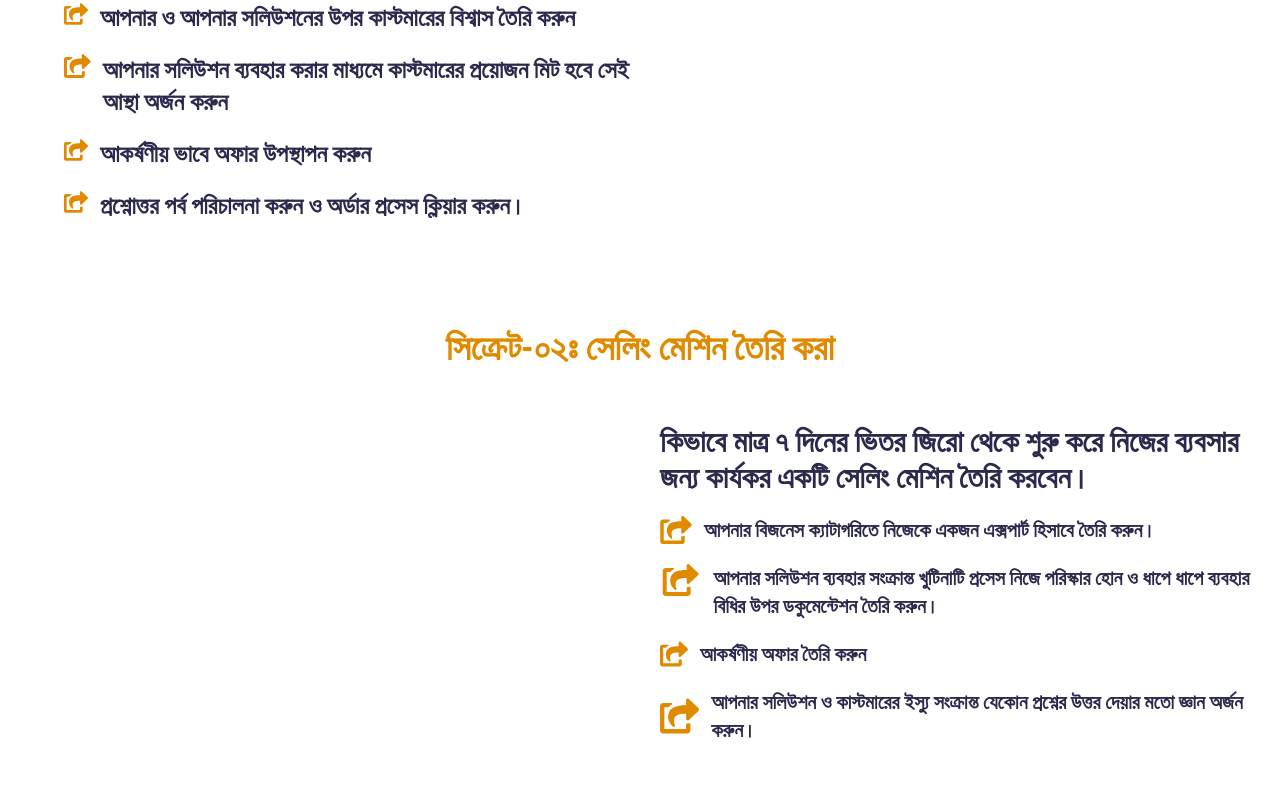
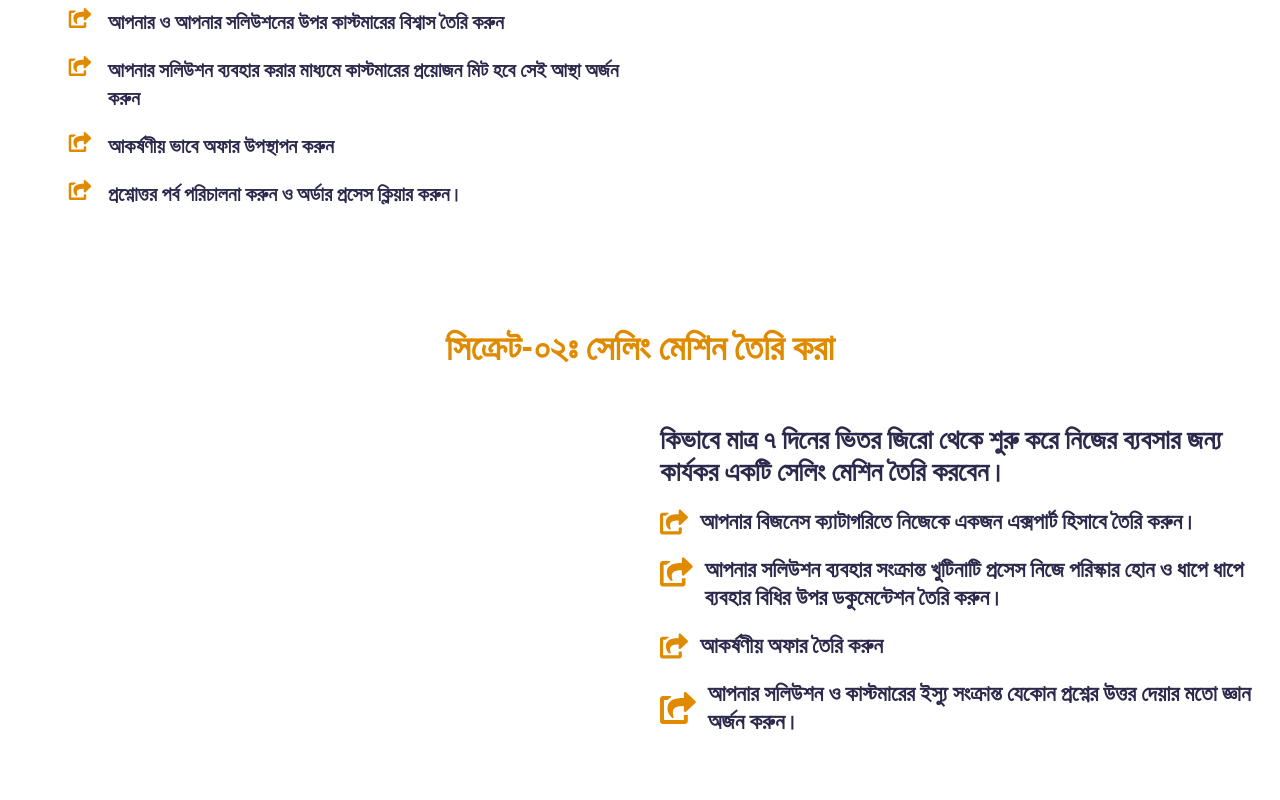
Before and after one commit to afruzaakter/mofassel.com-react-project, a React (Vite) app: page / in a window 1280 px wide. Shown: the part 1880-2680 px from the top of the page. Built offline with nearby package versions, Linux system fonts and the light colour scheme.

Commit message:
selling machine pricing part done

```diff
--- a/src/Components/Home/Home.jsx
+++ b/src/Components/Home/Home.jsx
@@ -7,6 +7,7 @@ import SecrateTwo from "./SecrateTwo";
 import SellingMachineSecrate from "./SellingMachineSecrate";
 import SellingMachineSecrateCard from "./SellingMachineSecrateCard";
 import SellingMachineWork from "./SellingMachineWork";
+import SellingMachingPricing from "./SellingMachingPricing";
 
 const Home = () => {
     return (
@@ -39,7 +40,7 @@ const Home = () => {
         <SecrateThree/>
         <Categori/>
         <ReviewSection/>
-
+        <SellingMachingPricing/>
 
         <ContactUs/>
         </section>
--- a/src/Components/Home/ReviewSection.jsx
+++ b/src/Components/Home/ReviewSection.jsx
@@ -75,7 +75,7 @@ const ReviewSection = () => {
                      <div>
                      <div className="text-xl">Antar Dey</div>
                      <div className=" text-gray-500 text-[16px]">9 months ago</div>
-                      <div className="lg:rating  rating-sm lg:ml-2 bg-blue-600 space-x-2 ">
+                      <div className="lg:rating  rating-sm lg:ml-2  space-x-2 ">
                             <input type="radio" name="rating-7" className="mask mask-star-2 bg-blue-600 mt-1" />
                             <input type="radio" name="rating-7" className="mask mask-star-2 bg-blue-600 mt-1"/>
                             <input type="radio" name="rating-7" className="mask mask-star-2 bg-blue-600 mt-1"/>
--- a/src/Components/Home/SecrateOne.jsx
+++ b/src/Components/Home/SecrateOne.jsx
@@ -6,12 +6,12 @@ const SecrateOne = () => {
             <h1 className='text-center text-primary text-4xl font-bold mt-14'>সিক্রেট-০১ঃ সেলিং মেশিন হ্যাকিং</h1>
             <div className='flex flex-col   lg:flex-row justify-between items-center p-2 md:p-0 lg:ml-14  mt-10 gap-8'>
                 <div className='text-secondary font-bold w-full lg:w-2/4'>
-                      <h1 className='text-xl md:text-2xl lg:text-3xl lg:p-2 mb-8 font-hind-siliguri '>কিভাবে মাত্র ৩ দিনের ভিতর নিজের ব্যবসার জন্য একটি সেলিং মেশিন তৈরির যাবতীয় প্রস্তুতি নিবেন।</h1>
-                      <ul className='lg:pl-2  space-y-5 font-hind-siliguri   md:text-xl lg:text-2xl'>
-                        <li className='flex justify-start   gap-3 '><FaShareSquare className='text-primary w-6'/> আপনার ও আপনার সলিউশনের উপর কাস্টমারের বিশ্বাস তৈরি করুন</li>
-                        <li className='flex justify-start  gap-3'><FaShareSquare className='text-primary w-8'/> আপনার সলিউশন ব্যবহার করার মাধ্যমে কাস্টমারের প্রয়োজন মিট হবে সেই আস্থা অর্জন করুন</li>
-                        <li className='flex justify-start  gap-3'><FaShareSquare className='text-primary w-6'/> আকর্ষণীয় ভাবে অফার উপস্থাপন করুন</li>
-                        <li className='flex justify-start  gap-3 '><FaShareSquare className='text-primary '/> প্রশ্নোত্তর পর্ব পরিচালনা করুন ও অর্ডার প্রসেস ক্লিয়ার করুন।</li>
+                      <h1 className='text-xl md:text-2xl lg:text-[30px] lg:p-2 mb-8  '>কিভাবে মাত্র ৩ দিনের ভিতর নিজের ব্যবসার জন্য একটি সেলিং মেশিন তৈরির যাবতীয় প্রস্তুতি নিবেন।</h1>
+                      <ul className='lg:pl-2  space-y-5 md:text-xl lg:text-[20px]'>
+                        <li className='flex justify-start  gap-3 '><FaShareSquare className='text-primary lg:w-8 w-5'/> আপনার ও আপনার সলিউশনের উপর কাস্টমারের বিশ্বাস তৈরি করুন</li>
+                        <li className='flex justify-start  gap-3'><FaShareSquare className='text-primary lg:w-8 w-8'/> আপনার সলিউশন ব্যবহার করার মাধ্যমে কাস্টমারের প্রয়োজন মিট হবে সেই আস্থা অর্জন করুন</li>
+                        <li className='flex justify-start  gap-3'><FaShareSquare className='text-primary lg:w-8'/> আকর্ষণীয় ভাবে অফার উপস্থাপন করুন</li>
+                        <li className='flex justify-start  gap-3 '><FaShareSquare className='text-primary lg:w-8 w-6'/> প্রশ্নোত্তর পর্ব পরিচালনা করুন ও অর্ডার প্রসেস ক্লিয়ার করুন।</li>
                       </ul>
                 </div>
 
--- a/src/Components/Home/SecrateTwo.jsx
+++ b/src/Components/Home/SecrateTwo.jsx
@@ -8,13 +8,13 @@ const SecrateTwo = () => {
         <div className=' w-full lg:w-2/4'>
            <ReactPlayer  width='90%'  url='https://youtu.be/5Tis3P72h4c' />
            </div>
-            <div className='text-secondary font-bold w-full md:w-2/4'>
-                  <h1 className='text-xl md:text-2xl lg:text-3xl mb-5 font-hind-siliguri'>কিভাবে মাত্র ৭ দিনের ভিতর জিরো থেকে ‍শুরু করে নিজের ব্যবসার জন্য কার্যকর একটি সেলিং মেশিন তৈরি করবেন।</h1>
-                  <ul className=' text-xl sm:text-xl  md:text-xl lg:text-xl space-y-5 font-hind-siliguri'>
-                    <li className='flex justify-start  items-center gap-3'><FaShareSquare className='text-primary w-8 h-7'/> আপনার বিজনেস ক্যাটাগরিতে নিজেকে একজন এক্সপার্ট হিসাবে তৈরি করুন।</li>
-                    <li className='flex justify-start items-start gap-3'><FaShareSquare className='text-primary w-14 h-8'/> আপনার সলিউশন ব্যবহার সংক্রান্ত খুটিনাটি প্রসেস নিজে পরিস্কার  হোন ও ধাপে ধাপে ব্যবহার বিধির উপর ডকুমেন্টেশন তৈরি করুন।</li>
-                    <li className='flex justify-start items-center gap-3'><FaShareSquare className='text-primary  w-7 h-7'/> আকর্ষণীয় অফার তৈরি করুন</li>
-                    <li className='flex justify-start items-center gap-3'><FaShareSquare className='text-primary w-10 h-10'/> আপনার সলিউশন ও কাস্টমারের ইস্যু সংক্রান্ত যেকোন প্রশ্নের উত্তর দেয়ার মতো জ্ঞান অর্জন করুন।</li>
+            <div className='text-secondary font-bold w-full md:w-2/4 mt-5 lg:mt-0'>
+                  <h1 className='text-xl md:text-2xl lg:text-[27px] mb-5 font-hind-siliguri'>কিভাবে মাত্র ৭ দিনের ভিতর জিরো থেকে ‍শুরু করে নিজের ব্যবসার জন্য কার্যকর একটি সেলিং মেশিন তৈরি করবেন।</h1>
+                  <ul className=' text-xl sm:text-xl  md:text-xl lg:text-[22px] space-y-5 font-hind-siliguri'>
+                    <li className='flex justify-start  items-center gap-3'><FaShareSquare className='text-primary w-8 lg:w-7 h-7'/> আপনার বিজনেস ক্যাটাগরিতে নিজেকে একজন এক্সপার্ট হিসাবে তৈরি করুন।</li>
+                    <li className='flex justify-start items-start gap-3'><FaShareSquare className='text-primary w-14 lg:w-12 h-8'/> আপনার সলিউশন ব্যবহার সংক্রান্ত খুটিনাটি প্রসেস নিজে পরিস্কার  হোন ও ধাপে ধাপে ব্যবহার বিধির উপর ডকুমেন্টেশন তৈরি করুন।</li>
+                    <li className='flex justify-start items-center gap-3'><FaShareSquare className='text-primary  lg:w-7 h-7'/> আকর্ষণীয় অফার তৈরি করুন</li>
+                    <li className='flex justify-start items-center gap-3'><FaShareSquare className='text-primary w-12 lg:w-10 h-10'/> আপনার সলিউশন ও কাস্টমারের ইস্যু সংক্রান্ত যেকোন প্রশ্নের উত্তর দেয়ার মতো জ্ঞান অর্জন করুন।</li>
                   </ul>
             </div>
 
--- /dev/null
+++ b/src/Components/Home/SellingMachingPricing.jsx
@@ -0,0 +1,30 @@
+
+
+const SellingMachingPricing = () => {
+    return (
+        <div className="p-10">
+            <div>
+                <h1 className="text-primary text-2xl lg:text-5xl text-center font-bold">MASTERING SELLING MACHINE (MSM)</h1>
+                <h1 className="text-secondary text-2xl lg:text-4xl font-bold text-center mt-8">What are you going to get?</h1>
+                <div className="p-14">
+                    <p className="text-secondary text-2xl lg:text-4xl font-bold lg:mb-6">Mastering Selling Machine <span className="text-primary  ">-------------------------------------------------</span> <span className="text-primary  ">৳10000 Value</span> </p>
+                    <p className="text-secondary text-2xl lg:text-4xl font-bold  lg:mb-6">Mastering Selling Machine Scripts<span className="text-primary  ">----------------------------------------- </span> <span className="text-primary  ">৳1400 Value</span> </p>
+                    <p className="text-secondary text-2xl lg:text-4xl font-bold  lg:mb-6">MSM - Expert Team - Private Group Support<span className="text-primary  ">-------------------------------</span> <span className="text-primary  ">৳3600 Value</span> </p>
+                    <p className="text-secondary text-2xl lg:text-4xl font-bold  lg:mb-6">MSM - Community Networking<span className="text-primary  ">----------------------------------------------</span> <span className="text-primary  ">Priceless Value</span> </p>
+                    <p className="text-secondary text-2xl lg:text-4xl font-bold  lg:mb-6">MSM - Mentoring Live Session<span className="text-primary  ">---------------------------------------------</span> <span className="text-primary  ">৳15000 Value</span> </p>
+                </div>
+                <div className="flex lg:flex-row gap-6 flex-col ">
+                    <div className=" card  bg-white shadow-xl w-full p-5">
+                        <h1 className="text-5xl text-gray-600 font-bold text-center"><span className="underline">Total Value:</span> ৳30000</h1>
+                    </div>
+                    <div className=" card  bg-white shadow-xl w-full p-5">
+                        <h1 className="text-5xl text-gray-600 font-bold text-center"><span className="underline">Get It Today For Only </span> <span>৳1000</span></h1>
+                    </div>
+                </div>
+                <h1 className="text-center text-primary text-[30px] font-bold mt-14 p-10 space-6">শুরু করবো কি করবো না? এমন চিন্তা আপনাকে পিছিয়ে দিবে, শুরু করুন, শিখুন, প্রয়োগ করুন, আমাদের সহযোগীতা নিন, অপটিমাইজেশন করুন, সেলস্‌ হবেই ইনশাআল্লাহ</h1>
+            </div>
+        </div>
+    );
+};
+
+export default SellingMachingPricing;
```
